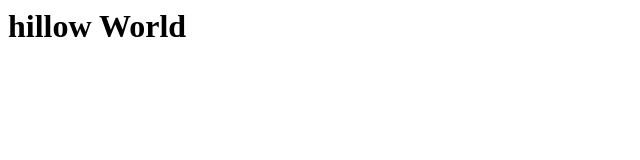
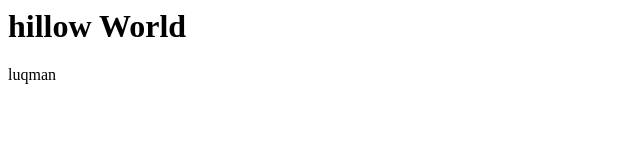
Before and after one commit to LuqmanKhanZai/baribuytemplate, a plain HTML site: page index.html in a window 1280 px wide. Shown: the full height of the page, 0-640 px from the left. Drawn offline with Linux system fonts and the light colour scheme.

Commit message:
Update index.html

```diff
--- a/index.html
+++ b/index.html
@@ -1 +1,2 @@
 <h1>hillow World</h1>
+<p>luqman</p>
```
